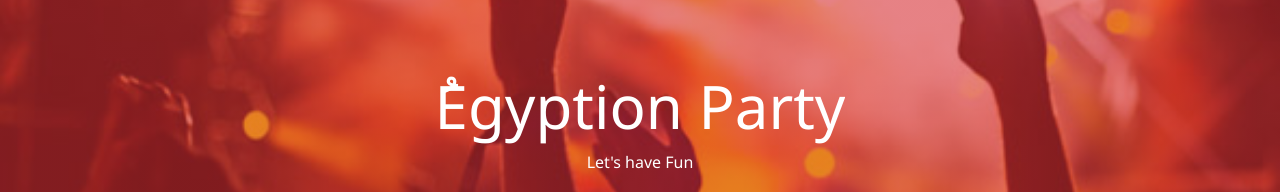
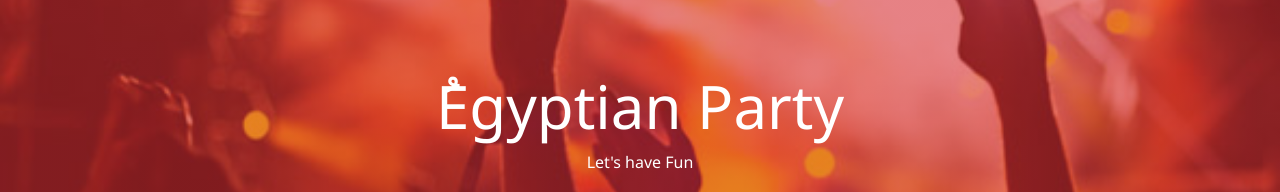
Before and after one commit to K7413dS433d/Egyptian-party, a plain HTML site: page index.html in a window 1280 px wide. Shown: the part 270-462 px from the top of the page. Drawn offline with Linux system fonts and the light colour scheme.

Commit message:
edit some text

```diff
--- a/index.html
+++ b/index.html
@@ -47,7 +47,7 @@
           <p class="fs-3 mb-0">Open</p>
         </div>
         <div class="content text-white text-center overflow-hidden">
-          <h1>ُEgyption Party</h1>
+          <h1>ُEgyptian Party</h1>
           <p>Let's have Fun</p>
         </div>
       </div>
```
